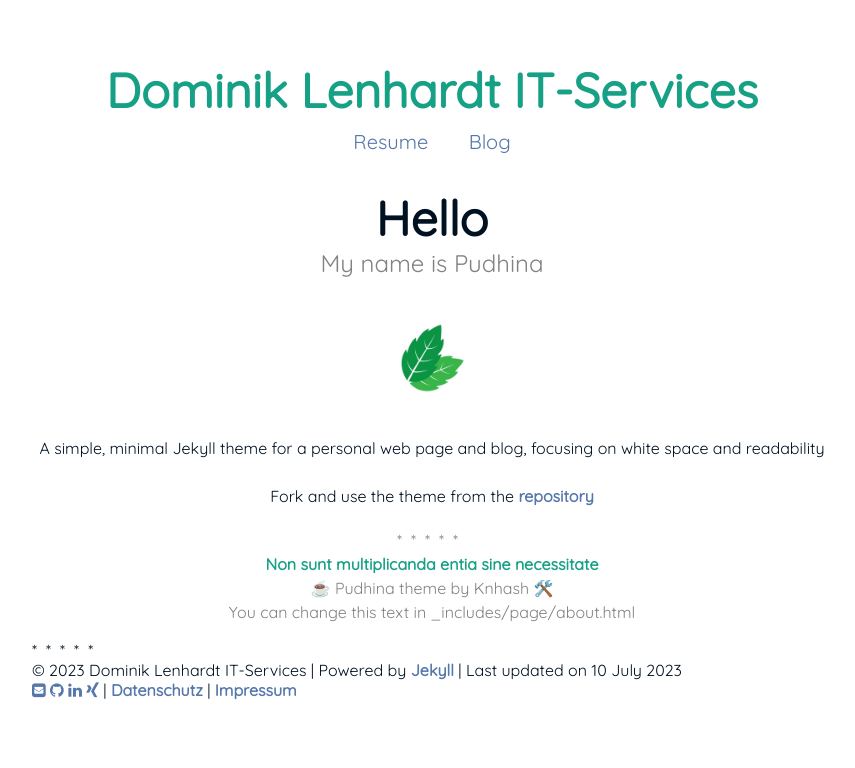
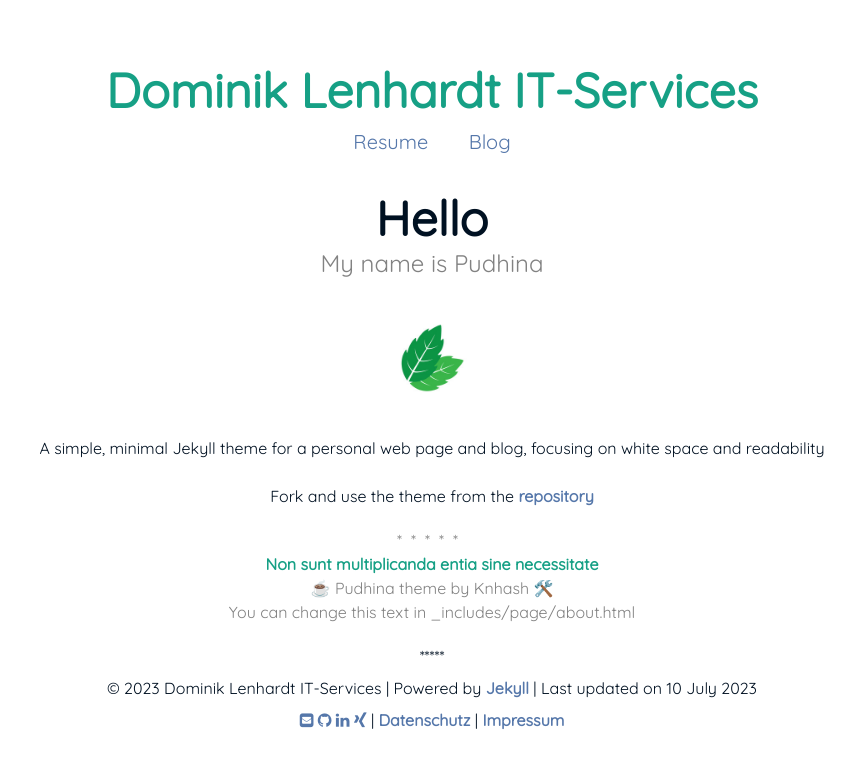
Before and after one commit to lenhardt-its/lenhardt-its.github.io, a Jekyll site: the page built from index.md, in a window 1280 px wide. Shown: the top 768 px of the page, without its empty margins (208-1063 px from the left). Built offline with Jekyll 4.4.1, drawn with Linux system fonts in a browser that asks for light colours.

Commit message:
improvements

```diff
--- a/_layouts/default.html
+++ b/_layouts/default.html
@@ -35,7 +35,7 @@
       {{ content }}
       <footer>
         <p class="footer">
-          <div class="about__divider">*****</div>
+          *****<br>
           &copy; {{ site.time | date: '%Y' }} {{site.title}}
             | Powered by <a target="_blank" href="https://jekyllrb.com/">Jekyll</a>
             | Last updated on {{ site.time | date_to_long_string }}
```
